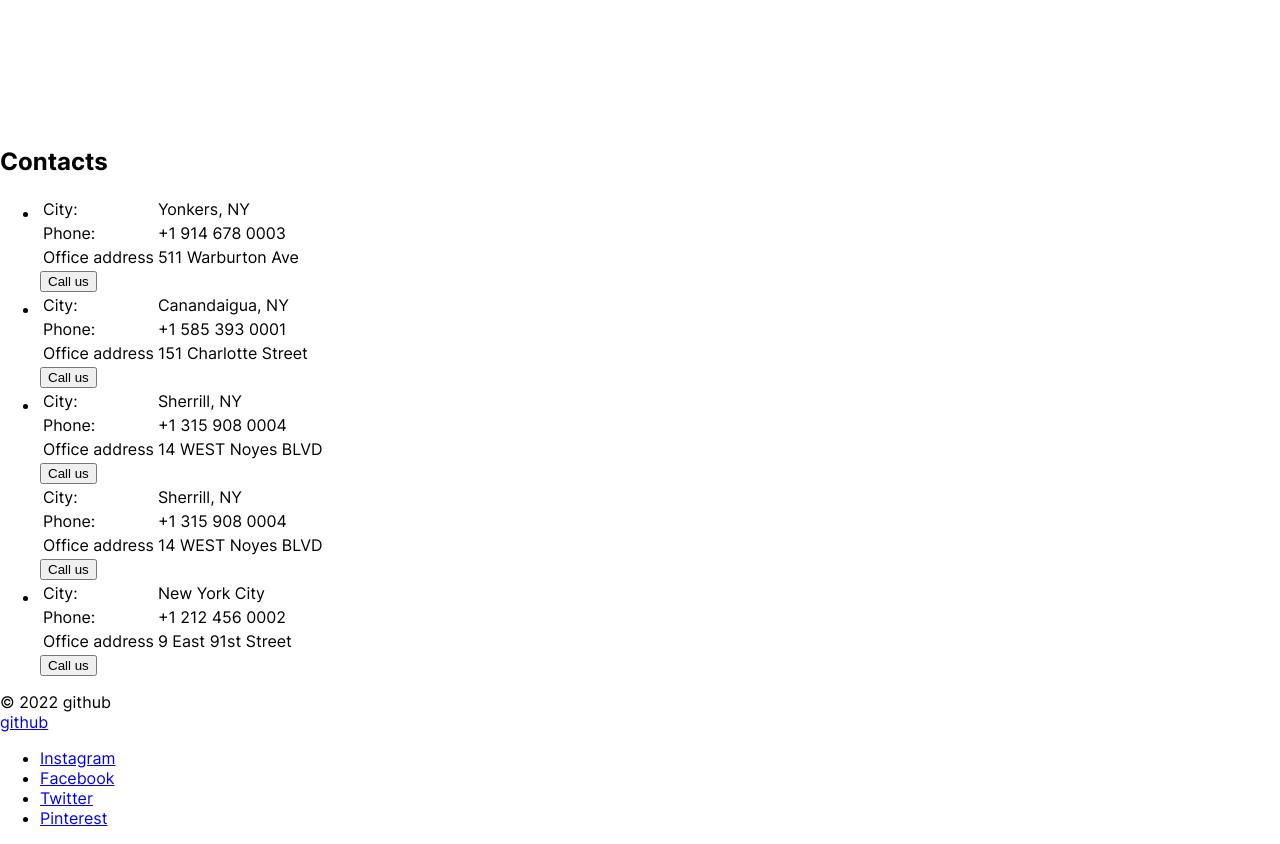
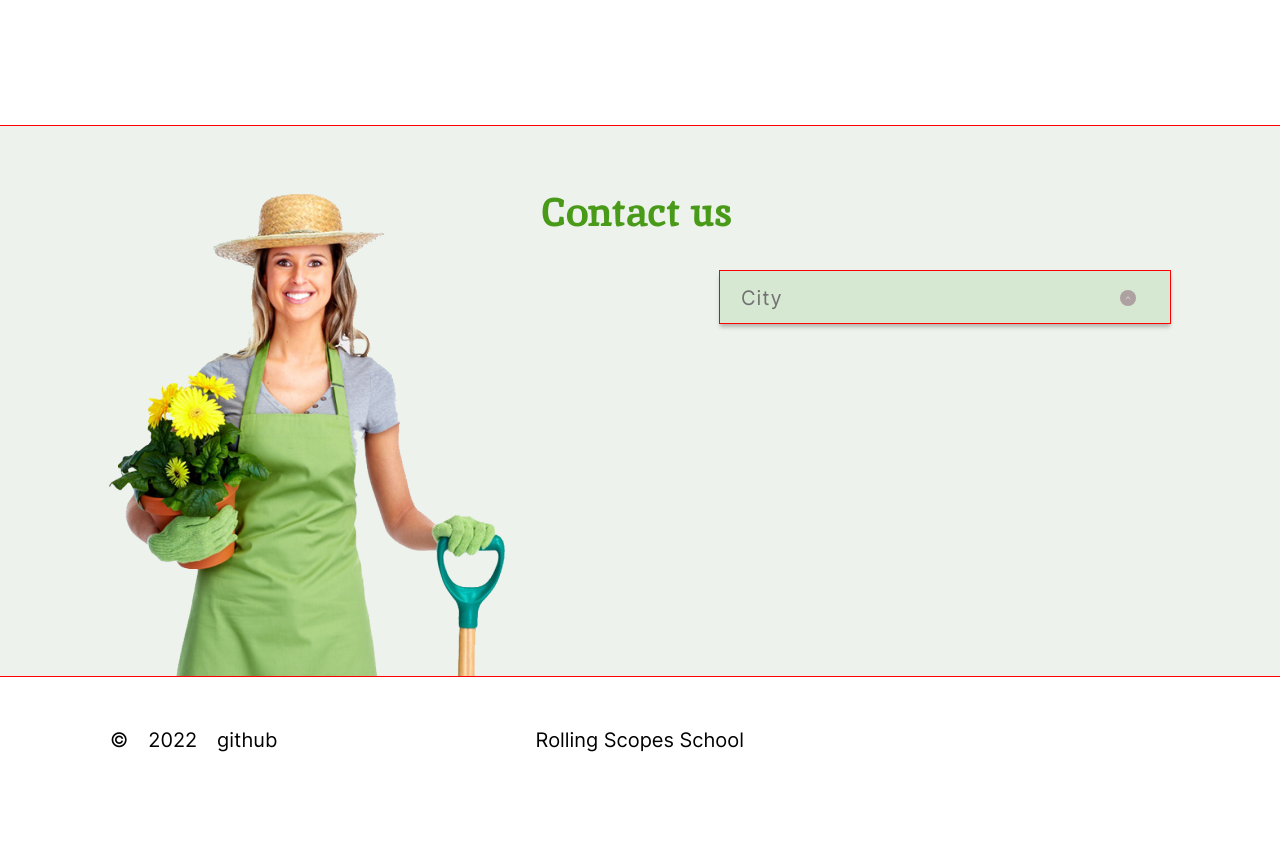
Before and after one commit to dark7lord/Plants, a website: page src/index.html in a window 1280 px wide. Shown: the part 3064-3908 px from the top of the page. After the commit the page ends 3868 px from the top, so only its background shows below. Drawn offline with nearby package versions, Linux system fonts and the light colour scheme; files that its build step writes are made by us from their sources.

Commit message:
feat: add styles for blocks 'Contacts' and footer

```diff
--- a/package.json
+++ b/package.json
@@ -24,6 +24,7 @@
     "gulp-replace": "^1.0.0",
     "gulp-sass": "^5.1.0",
     "gulp-sourcemaps": "^3.0.0",
+    "gulp-svgstore": "^9.0.0",
     "gulp-terser": "^1.2.0",
     "postcss-csso": "^4.0.0",
     "postcss-import": "^12.0.1",
--- a/src/index.html
+++ b/src/index.html
@@ -144,8 +144,11 @@
     </section>
 
     <section class="contacts">
-      <h2 class="contacts__title">Contacts</h2>
+      <div class="contacts__wrapper">
+        <h2 class="contacts__title">Contact us</h2>
 
+        <div class="contacts__selector">
+          <button class="contacts__selector-button">City</button>
           <ul class="contacts__cities cities">
             <li class="cities__item city">
               <table>
@@ -162,9 +165,8 @@
                   <td>511 Warburton Ave</td>
                 </tr>
               </table>
-          <button class="price__button">Call us</button>
+              <button>Call us</button>
             </li>
-
             <li class="cities__item city">
               <table>
                 <tr>
@@ -180,9 +182,8 @@
                   <td>151 Charlotte Street</td>
                 </tr>
               </table>
-          <button class="price__button">Call us</button>
+              <button>Call us</button>
             </li>
-
             <li class="cities__item city">
               <table>
                 <tr>
@@ -198,23 +199,8 @@
                   <td>14 WEST Noyes BLVD</td>
                 </tr>
               </table>
-          <button class="price__button">Call us</button>
+              <button>Call us</button>
             </li>
-        <table>
-          <tr>
-            <td>City:</td>
-            <td>Sherrill, NY</td>
-          </tr>
-          <tr>
-            <td>Phone:</td>
-            <td>+1 315 908 0004</td>
-          </tr>
-          <tr>
-            <td>Office address</td>
-            <td>14 WEST Noyes BLVD</td>
-          </tr>
-        </table>
-        <button class="price__button">Call us</button>
             <li class="cities__item city">
               <table>
                 <tr>
@@ -230,25 +216,64 @@
                   <td>9 East 91st Street</td>
                 </tr>
               </table>
-          <button class="price__button">Call us</button>
+              <button>Call us</button>
             </li>
           </ul>
+        </div>
+      </div>
     </section>
   </main>
 
   <footer class="body__footer footer">
     <div class="footer__wrapper">
-      <div class="footer__copyright">
-        © 2022 github
+      <ul class="footer__copyright">
+        <li>
+          ©
+        </li>
+        <li>
+          2022
+        </li>
+        <li>
+          <a href="https://github.com/dark7lord" class="footer__link">github</a>
+        </li>
+
+      </ul>
+      <div class="footer__link-to-course">
+        <a href="https://rs.school/js-stage0/" class="footer__link">Rolling Scopes School</a>
       </div>
-      <div class="footer__link-to-course">
-        <a href="#" class="footer__link">github</a>
-      </div>
-      <ul class="social">
-        <li><a href="#">Instagram</a></li>
-        <li><a href="#">Facebook</a></li>
-        <li><a href="#">Twitter</a></li>
-        <li><a href="#">Pinterest</a></li>
+      <ul class="footer__social">
+        <li>
+          <a class="footer__link" href="#">
+            <span class="visually-hidden">Instagram</span>
+            <svg class="footer__social-link-svg" width="32" height="32">
+              <use href="images/sprite.svg#icon_instagram">
+            </svg>
+          </a>
+        </li>
+        <li>
+          <a class="footer__link" href="#">
+            <span class="visually-hidden">Facebook</span>
+            <svg class="footer__social-link-svg" width="32" height="32">
+              <use href="images/sprite.svg#icon_facebook">
+            </svg>
+          </a>
+        </li>
+        <li>
+          <a class="footer__link" href="#">
+            <span class="visually-hidden">Twitter</span>
+            <svg class="footer__social-link-svg" width="32" height="32">
+              <use href="images/sprite.svg#icon_twitter">
+            </svg>
+          </a>
+        </li>
+        <li>
+          <a class="footer__link" href="#">
+            <span class="visually-hidden">Pinterest</span>
+            <svg class="footer__social-link-svg" width="32" height="32">
+              <use href="images/sprite.svg#icon_pinterest">
+            </svg>
+          </a>
+        </li>
       </ul>
     </div>
   </footer>
--- a/src/styles/sass/blocks/contacts.scss
+++ b/src/styles/sass/blocks/contacts.scss
@@ -1,3 +1,78 @@
 .contacts {
   background-color: $bg-color;
 }
+
+.contacts__wrapper {
+  margin: 0 auto;
+  max-width: $desktop-width;
+  min-height: 550px;
+  padding: 60px $desktop-padding 109px;
+  box-sizing: border-box;
+  outline: 1px solid red;
+
+  background-image: url("../images/contact_woman-1.png");
+  background-repeat: no-repeat;
+  background-position: calc($desktop-padding - 1px) bottom;
+}
+
+.contacts__title {
+  margin-top: 0;
+  transform: translateX(-3px);
+  // margin-bottom: 0;
+
+  font-family: 'Inika', serif;
+  font-weight: 700;
+  font-size: 40px;
+  line-height: 52px;
+  color: $green;
+  text-align: center;
+}
+
+.contacts__selector {
+  display: flex;
+  flex-direction: column;
+  outline: 1px solid red;
+  max-width: 450px;
+  margin-left: auto;
+
+
+}
+
+.contacts__selector-button {
+  display: flex;
+  justify-content: space-between;
+  align-items: center;
+
+  padding: 7px 21px 5px;
+  border: none;
+  background-color: $dark-bg-color;
+  font-family: 'Inter', sans-serif;
+  font-weight: 400;
+  font-size: 20px;
+  line-height: 40px;
+  letter-spacing: 0.05em;
+  color: $grey-1;
+  text-align-last: left;
+  box-shadow: 0px 4px 4px rgba($black, 0.25);
+
+  cursor: pointer;
+
+  &::after {
+    display: inline-flex;
+    width: 16px;
+    height: 16px;
+    margin-right: 13px;
+
+    background-color: $light-grey-2;
+    border-radius: 50%;
+    content: "";
+
+    background-image: url("../images/arrow.svg");
+    background-repeat: no-repeat;
+    background-position: center;
+  }
+}
+
+.contacts__cities {
+  display: none;
+}
--- a/src/styles/sass/blocks/footer.scss
+++ b/src/styles/sass/blocks/footer.scss
@@ -1,3 +1,60 @@
-.footer {
-  background-color: #f0f;
+.footer__wrapper {
+  display: flex;
+  align-items: center;
+  justify-content: space-between;
+  padding: 39px $desktop-padding;
+  margin: 0 auto;
+  max-width: $desktop-width;
+  box-sizing: border-box;
 }
+
+.footer__copyright,
+.footer__social {
+  display: flex;
+  align-items: center;
+  flex-wrap: wrap;
+  gap: 20px;
+  margin: 0;
+  padding: 0;
+  list-style: none;
+}
+
+.footer__social .footer__link{
+    display: flex;
+    justify-content: center;
+    align-items: center;
+}
+
+.footer__link {
+
+  &:hover,
+  &:focus {
+    .footer__social-link-svg {
+      color: $orange;
+      transition: color 0.3s;
+    }
+  }
+}
+
+
+.footer__link,
+.footer__copyright {
+  font-size: 20px;
+  line-height: 50px;
+  color: $black;
+  transition: color 0.3s;
+}
+
+.footer__link {
+  text-decoration: none;
+
+  &:hover,
+  &:focus {
+    color: $orange;
+  }
+}
+
+.footer__link-to-course {
+  padding-left: 20px;
+  margin: 0 20px;
+}
--- a/src/styles/sass/blocks/price.scss
+++ b/src/styles/sass/blocks/price.scss
@@ -44,7 +44,6 @@
     background-image: url("../images/arrow.svg");
     background-repeat: no-repeat;
     background-position: center;
-    color: $white;
   }
 }
 
--- a/src/styles/sass/blocks/prices.scss
+++ b/src/styles/sass/blocks/prices.scss
@@ -8,12 +8,12 @@
 
   margin: 0 auto;
   max-width: $desktop-width;
-  padding: 40px $desktop-padding 130px;
+  padding: 40px $desktop-padding 129px;
   box-sizing: border-box;
 
   background-image: url("../images/leafs-2.png");
   background-repeat: no-repeat;
-  background-position: calc(100% - 100px) calc(100% - 109px);
+  background-position: calc(100% - 100px) calc(100% - 108px);
 }
 
 .prices__inner-call-us {
--- a/src/styles/sass/blocks/service.scss
+++ b/src/styles/sass/blocks/service.scss
@@ -3,11 +3,9 @@
 }
 
 .service__wrapper {
-  // outline: 1px solid blue;
   display: flex;
   flex-wrap: wrap;
   align-items: flex-start;
-  // justify-content: space-between;
   margin: 0 auto;
   max-width: calc($desktop-width + 2px);
   padding: 40px $desktop-padding 120px;
--- a/src/styles/sass/blocks/variables.scss
+++ b/src/styles/sass/blocks/variables.scss
@@ -1,11 +1,13 @@
 // Colors
 $bg-color: #edf2ec;
 $dark-bg-color: #d6e7d2;
+$bg-selector-green: #dce9d9;
 $red: #ff0000;
 $black: #000000;
 $white: #ffffff;
 $black-links-nav: #010201;
 $green: #499a18;
+$green-2:#c1e698;
 $orange: #e06733;
 $grey-1: #717171;
 $grey-2: #636060;
--- a/src/styles/sass/style.scss
+++ b/src/styles/sass/style.scss
@@ -10,3 +10,5 @@
 @import "blocks/card.scss";
 @import "blocks/prices.scss";
 @import "blocks/price.scss";
+@import "blocks/contacts.scss";
+@import "blocks/footer.scss";
```
Also changed, not shown: gulpfile.js (+21 -4 lines), src/images/contact_woman-1.png (added), src/images/icons/icon_facebook.svg (added), src/images/icons/icon_instagram.svg (added), src/images/icons/icon_pinterest.svg (added), src/images/icons/icon_twitter.svg (added), 1 other file. Lines whose indentation alone changed are shown as unchanged.
